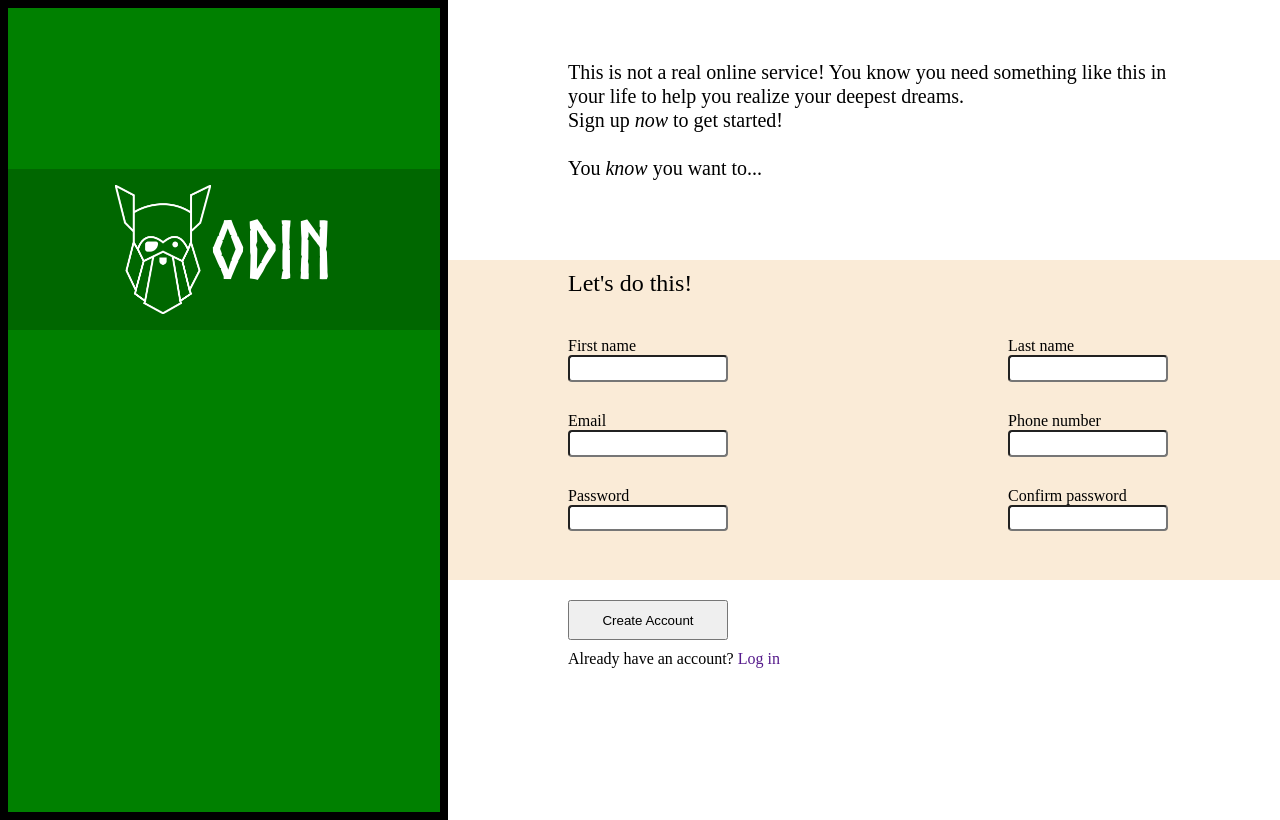
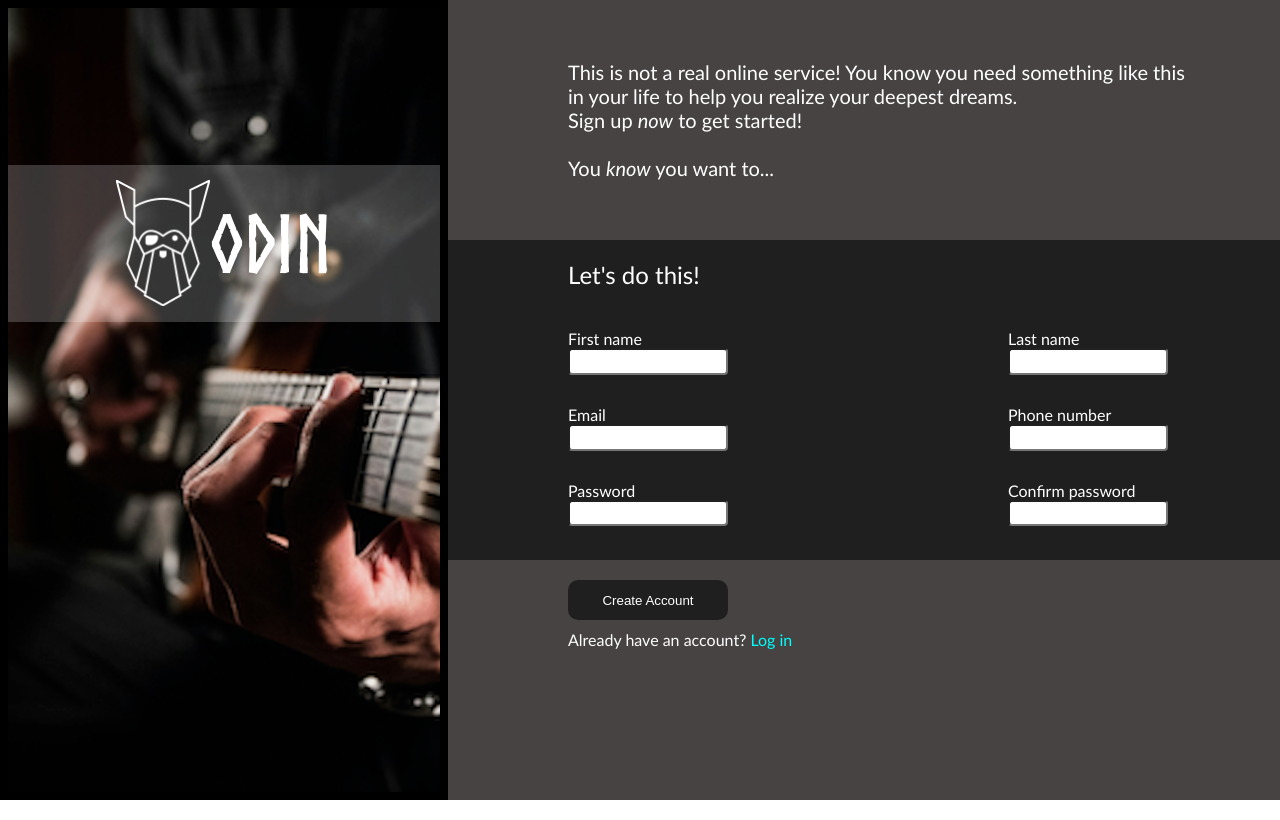
Before and after one commit to eamckn/sign-up-form, a plain HTML site: page index.html in a window 1280 px wide. Drawn offline with Linux system fonts and the light colour scheme.

Commit message:
Add background img and matching color styling

```diff
--- a/styles.css
+++ b/styles.css
@@ -28,7 +28,7 @@ html, body {
     height: 100%;
     width: 35%;
     border: .5rem solid black;
-    background: green;
+    background: no-repeat url("./guitarist.png");
     position: relative;
 }
 
@@ -40,7 +40,7 @@ html, body {
     display: flex;
     justify-content: center;
     align-items: center;
-    background-color: rgb(0 0 0 / 20%);
+    background-color: rgb(255 255 255 / 20%);
 }
 
 .odin-logo {
@@ -60,17 +60,19 @@ html, body {
     width: 65%;
     display: flex;
     flex-direction: column;
+    font-family: 'Gill Sans', 'Gill Sans MT', Calibri, 'Trebuchet MS', sans-serif;
+    color: white;
 }
 
 .form-description-wrapper,
 .account-options-wrapper {
     height: 30vh;
-    background-color: white;
+    background-color: rgb(71, 67, 66);
 }
 
 .form-content-wrapper {
     height: 40vh;
-    background-color: antiquewhite;
+    background-color: rgb(31, 31, 31);
 }
 
 .form-description-wrapper {
@@ -81,8 +83,8 @@ html, body {
 
 .form-content-wrapper p:first-child {
     font-size: 1.5rem;
-    padding-top: 10px;
-    margin: 20px 0 40px var(--main-content-left-margin);
+    padding-top: 20px;
+    margin: 0 0 40px var(--main-content-left-margin);
 }
 
 div.form-line {
@@ -103,15 +105,19 @@ input {
     padding: .15rem;
 }
 
-input:invalid {
+input:invalid:not(:focus) {
     border: 2px solid red;
-    background-color: rgb(255 0 0 / 20%);
+    background-color: rgb(255 125 125 / 50%);
 }
 
 button[type="submit"] {
     height: 40px;
     width: 160px;
     margin: 20px 0px 10px var(--main-content-left-margin);
+    background-color: rgb(31, 31, 31);
+    border-radius: 10px;
+    border: none;
+    color: white;
 }
 
 .account-options-wrapper p {
@@ -121,3 +127,7 @@ button[type="submit"] {
 p.account-login a {
     text-decoration: none;
 }
+
+a:visited {
+    color: aqua;
+}
```
Also changed, not shown: guitarist.png (added).
